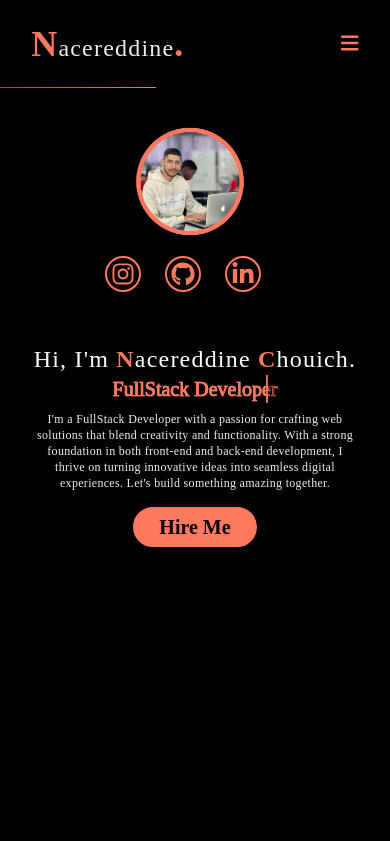
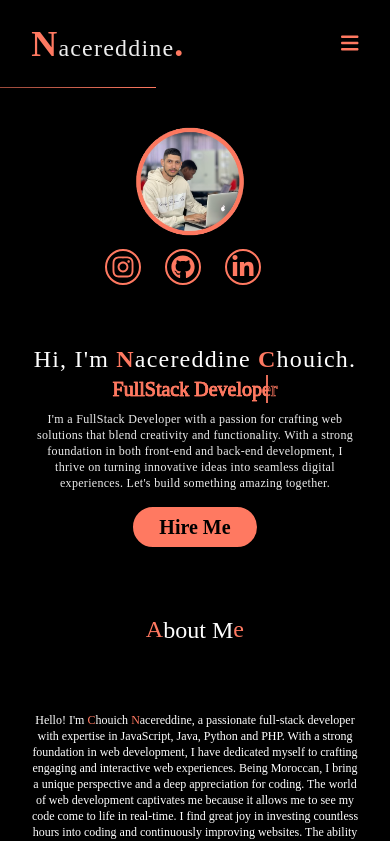
Before and after one commit to Chouich-Nacereddine/Nacereddine, a Next.js app in the folder client/: page / in a window 390 px wide. Shown: the top 841 px of the page. Built offline with nearby package versions, Linux system fonts and the light colour scheme; a web font is replaced by a local one.

Commit message:
Home + about done

```diff
--- a/client/app/components/Home.jsx
+++ b/client/app/components/Home.jsx
@@ -36,8 +36,8 @@ const Home = () => {
 
   return (
     <>
-      <section className="lg:bg-home-bg-img lg:bg-no-repeat lg:bg-right-19vh lg:bg-60 flex flex-col-reverse mt-[10vh] lg:mt-0 lg:flex-row items-center justify-between h-screen ">
-        <div className="relative lg:max-w-[55vw] max-w-[100vw] px-[8%] h-screen lg:items-start flex flex-col lg:justify-center items-center bg-opacity-10 bg-black lg:pt-0 pt-16 ">
+      <section className="lg:bg-home-bg-img lg:bg-no-repeat lg:bg-right-19vh lg:bg-60 lg:m-0 mb-10 flex flex-col-reverse mt-[10vh] lg:mt-0 lg:flex-row items-center justify-between h-max ">
+        <div className="relative lg:max-w-[55vw] max-w-[100vw] px-[8%] h-max lg:items-start flex flex-col lg:justify-center items-center bg-opacity-10 bg-black lg:pt-0 pt-16 ">
           <div
             className="lg:text-4xl text-2xl tracking-wider overflow-hidden w-max "
             id="content"
```
